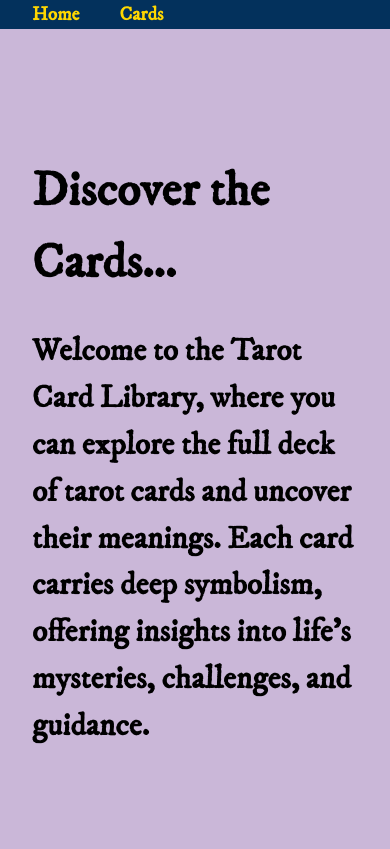
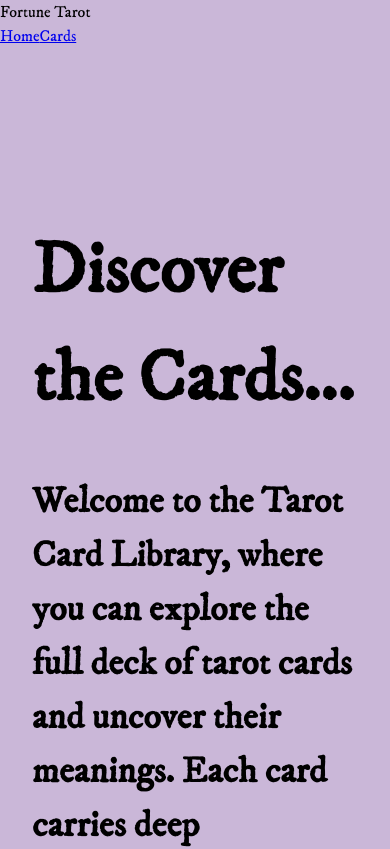
Before and after one commit to Prakaikool/Fortune-Tarot, a Vue app: page /cards in a window 390 px wide. Shown: the top 849 px of the page. Built offline with nearby package versions, Linux system fonts and the light colour scheme; no server answers; a web font is replaced by a local one.

Commit message:
Create a new navbar

```diff
--- a/src/components/NavBar.vue
+++ b/src/components/NavBar.vue
@@ -1,5 +1,6 @@
 <script setup>
 import { RouterLink } from 'vue-router'
+import { ref } from 'vue'
 
 const props = defineProps({
   page: {
@@ -7,88 +8,33 @@ const props = defineProps({
     type: String,
   },
 })
+
+// Toogle menu
+const menuOpen = ref(false)
+const toggleMenu = () => {
+  menuOpen.value = !menuOpen.value
+}
 </script>
 
 <template>
   <nav class="navbar">
-    <router-link class="link" to="/" :class="{ isActive: props.page === 'home' }">Home</router-link>
-    <router-link class="link" to="/cards" :class="{ isActive: props.page === 'cards' }"
-      >Cards</router-link
-    >
+    <div class="logo">Fortune Tarot</div>
+
+    <div class="hamburger" @click="toggleMenu">
+      <span :class="{ open: menuOpen }"></span>
+      <span :class="{ open: menuOpen }"></span>
+      <span :class="{ open: menuOpen }"></span>
+    </div>
+
+    <div class="nav-links" :class="{ active: menuOpen }">
+      <router-link class="link" to="/" :class="{ isActive: props.page === 'home' }"
+        >Home</router-link
+      >
+      <router-link class="link" to="/cards" :class="{ isActive: props.page === 'cards' }"
+        >Cards</router-link
+      >
+    </div>
   </nav>
 </template>
 
-<style scoped>
-/* Navbar styling */
-nav {
-  width: 100%;
-  background: #03315c;
-  padding: 20px 0;
-  position: relative;
-  z-index: 2;
-}
-
-.navbar {
-  display: flex;
-  justify-content: flex-start;
-  align-items: center;
-  gap: 40px;
-  max-width: 1200px;
-  margin: 0 auto;
-  padding: 0 2rem;
-}
-
-nav a {
-  text-decoration: none;
-  color: #ffd700;
-  font-family: 'IM Fell DW Pica', serif;
-  font-size: 1.8rem;
-  font-weight: bold;
-  transition: all 0.3s ease-in-out;
-  position: relative;
-}
-
-nav a:hover {
-  color: #000000;
-  transform: scale(1.1);
-}
-
-nav a::after {
-  content: '';
-  position: absolute;
-  left: 50%;
-  bottom: -2px;
-  width: 0;
-  height: 3px;
-  background-color: #000000;
-  transition: all 0.3s ease-in-out;
-}
-
-nav a:hover::after {
-  width: 100%;
-  left: 0;
-}
-
-/* Navbar responsiv */
-@media (max-width: 768px) {
-  .nav-container {
-    justify-content: center;
-    gap: 20px;
-  }
-
-  nav a {
-    font-size: 1.4rem;
-  }
-}
-
-@media (max-width: 480px) {
-  .nav-container {
-    flex-direction: column;
-    gap: 10px;
-  }
-
-  nav a {
-    font-size: 1.2rem;
-  }
-}
-</style>
+<style scoped></style>
--- a/src/views/TarotCards.vue
+++ b/src/views/TarotCards.vue
@@ -129,27 +129,24 @@ onMounted(fetchTarotCards)
 .tarot-app {
   text-align: center;
   font-family: 'IM Fell DW Pica', sans-serif;
-  background-color: #cab7d8; /* Light purple */
   color: #03315c; /* Dark blue text color */
-  padding-top: vh;
 }
 
 /* Welcomeming text setting */
 .tarot-welcoming {
   background: #cab7d8;
   color: #000000;
-  font-size: 1.3rem;
-  padding: 15vh 2rem;
+  padding: 20vh 2rem;
+  font-size: 36px;
   margin: 0 auto;
   max-width: 1200px;
   text-align: left;
-  background: #cab7d8;
 }
 
-.tarot-welcoming h1 {
+.tarot-welcoming h2 {
   color: #000000;
-  font-size: 3rem;
-  margin-bottom: 30px;
+  font-size: 36px;
+  margin-top: 5vh;
 }
 
 /* Input Fields styling */
@@ -162,7 +159,7 @@ select {
   border-radius: 20px;
   background-color: #ead560; /* Yellow */
   color: #03315c; /* Text color dark blue */
-  font-size: 1.2rem; /* Text size on seaching bar */
+  font-size: 24px; /* Text size on seaching bar */
   outline: none;
   transition: all 0.2s ease-in-out;
 }
@@ -172,12 +169,12 @@ input {
   max-width: 600px;
   padding: 10px 20px; /* Padding inside the input */
   margin: 30px auto;
-  font-size: 1.3rem; /* Regular text size inside input */
+  font-size: 24px; /* Regular text size inside input */
   display: block;
 }
 
 input::placeholder {
-  font-size: 1.6rem;
+  font-size: 24px;
   color: #03315c;
   opacity: 0.8;
 }
@@ -243,7 +240,7 @@ select {
 
 /* Font size */
 .tarot-card h2 {
-  font-size: 1.5rem;
+  font-size: 24px;
   margin-top: 30px;
 }
 
@@ -297,7 +294,7 @@ select {
 /* Modal Title */
 .modal-title {
   font-family: 'IM Fell DW Pica', sans-serif;
-  font-size: 1.8rem;
+  font-size: 36px;
   font-weight: bold;
   color: #03315c;
   text-align: center;
@@ -308,7 +305,7 @@ select {
 .modal-scrollable-content p {
   color: #03315c;
   text-align: left;
-  font-size: 1.2rem;
+  font-size: 24px;
   line-height: 2rem;
 }
 
@@ -319,7 +316,7 @@ select {
   right: 15px;
   background-color: transparent;
   border: none;
-  font-size: 2.5rem;
+  font-size: 36px;
   cursor: pointer;
   color: #03315c;
   transition: color 0.2s ease-in-out;
```
